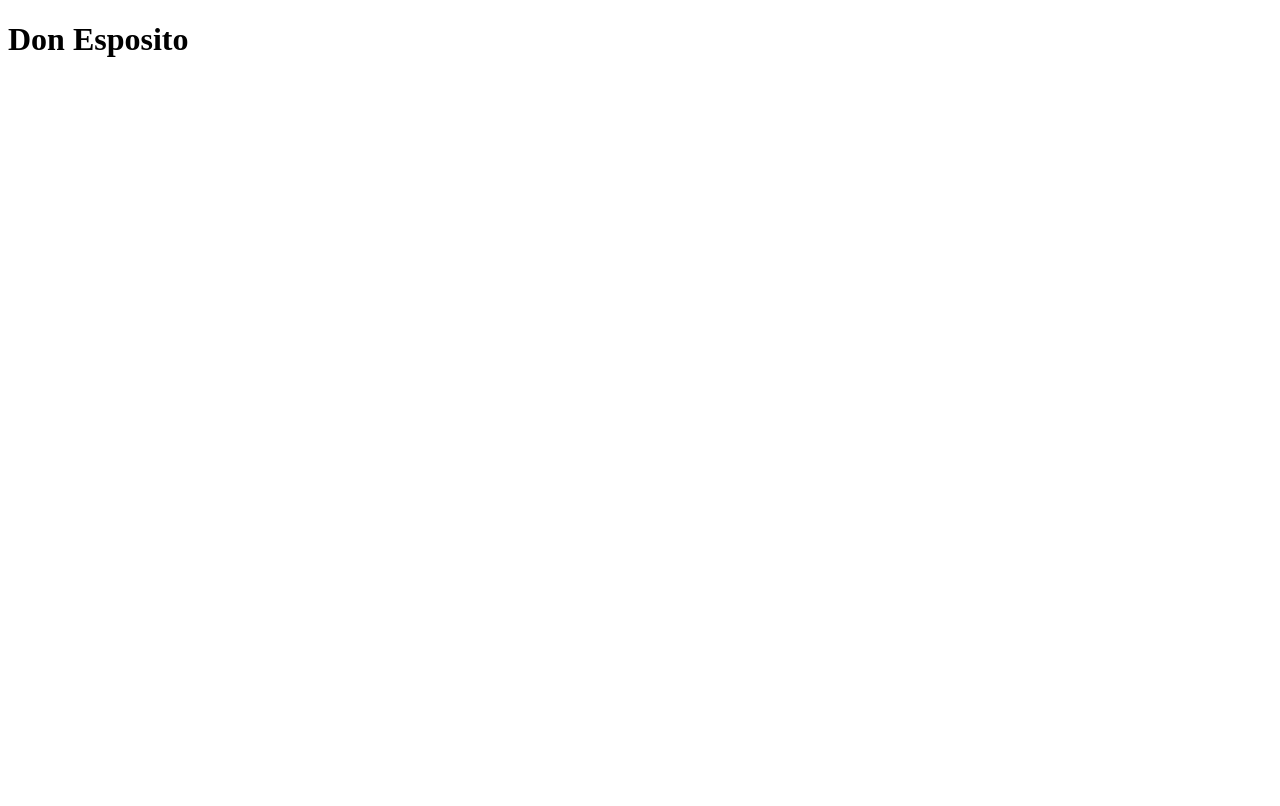
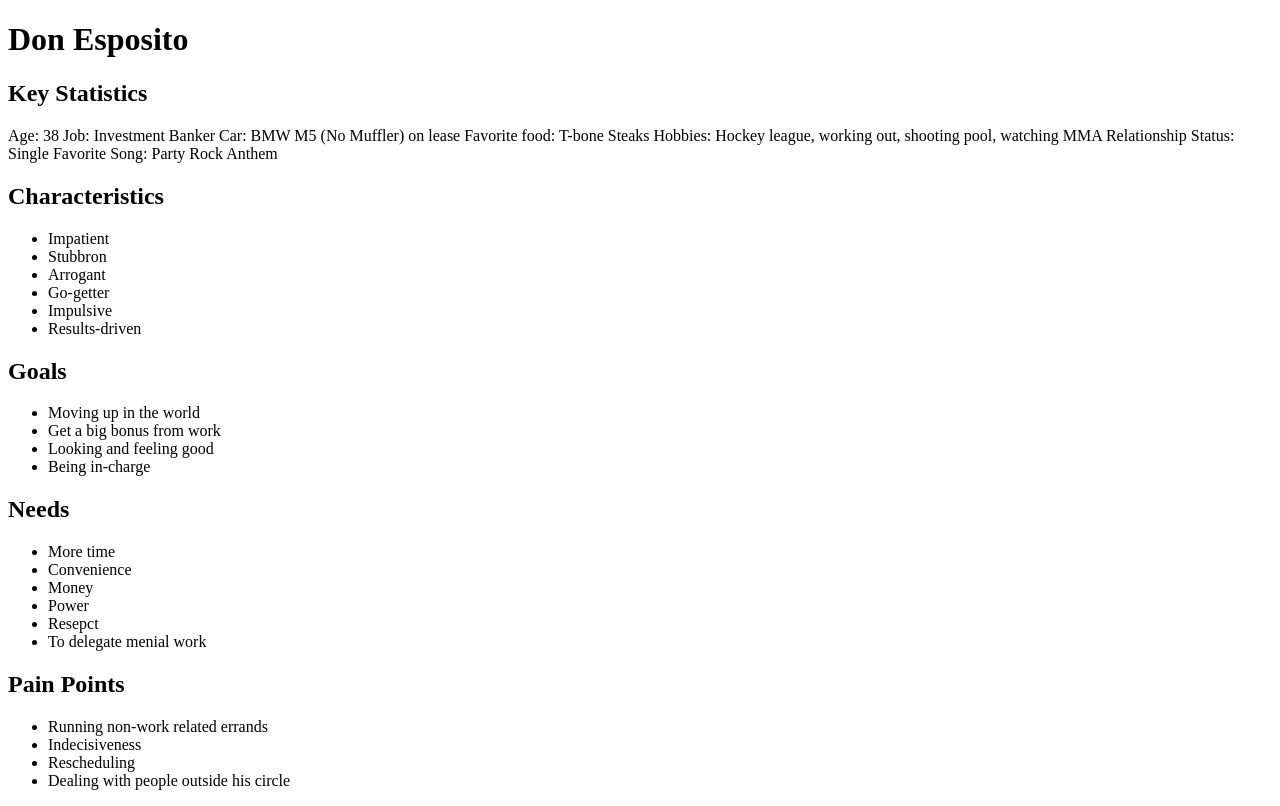
Before and after one commit to Jedmiles/lab04_repo, a plain HTML site: page personas/don.html in a window 1280 px wide. Drawn offline with Linux system fonts and the light colour scheme.

Commit message:
Updated Don's profile in don.html and fixed formatting in clarice.html#

```diff
--- a/personas/don.html
+++ b/personas/don.html
@@ -3,8 +3,56 @@
     <head>
         <title>Don Esposito</title>
     </head>
-    <body>
         <h1>Don Esposito</h1>
+        <h2>Key Statistics</h2>
+        <p>
+            Age: 38
+            Job: Investment Banker
+            Car: BMW M5 (No Muffler) on lease
+            Favorite food: T-bone Steaks
+            Hobbies: Hockey league, working out, shooting pool, watching MMA
+            Relationship Status: Single
+            Favorite Song: Party Rock Anthem
+        </p>
 
-    </body>
-</html>
+        <h2>Characteristics</h2>
+        <p>
+            <ul>
+                <li>Impatient</li>
+                <li>Stubbron</li>
+                <li>Arrogant</li>
+                <li>Go-getter</li>
+                <li>Impulsive</li>
+                <li>Results-driven</li>
+            </ul>
+        </p>
+
+        <h2>Goals</h2>
+        <p>
+            <ul>
+                <li>Moving up in the world</li>
+                <li>Get a big bonus from work</li>
+                <li>Looking and feeling good</li>
+                <li>Being in-charge</li>
+            </ul>
+        </p>
+        <h2>Needs</h2>
+        <p>
+            <ul>
+                <li>More time</li>
+                <li>Convenience</li>
+                <li>Money</li>
+                <li>Power</li>
+                <li>Resepct</li>
+                <li>To delegate menial work</li>
+            </ul>
+        </p>
+        <h2>Pain Points</h2>
+        <p>
+            <ul>
+                <li>Running non-work related errands</li>
+                <li>Indecisiveness</li>
+                <li>Rescheduling</li>
+                <li>Dealing with people outside his circle</li>
+            </ul>
+        </p>
```
